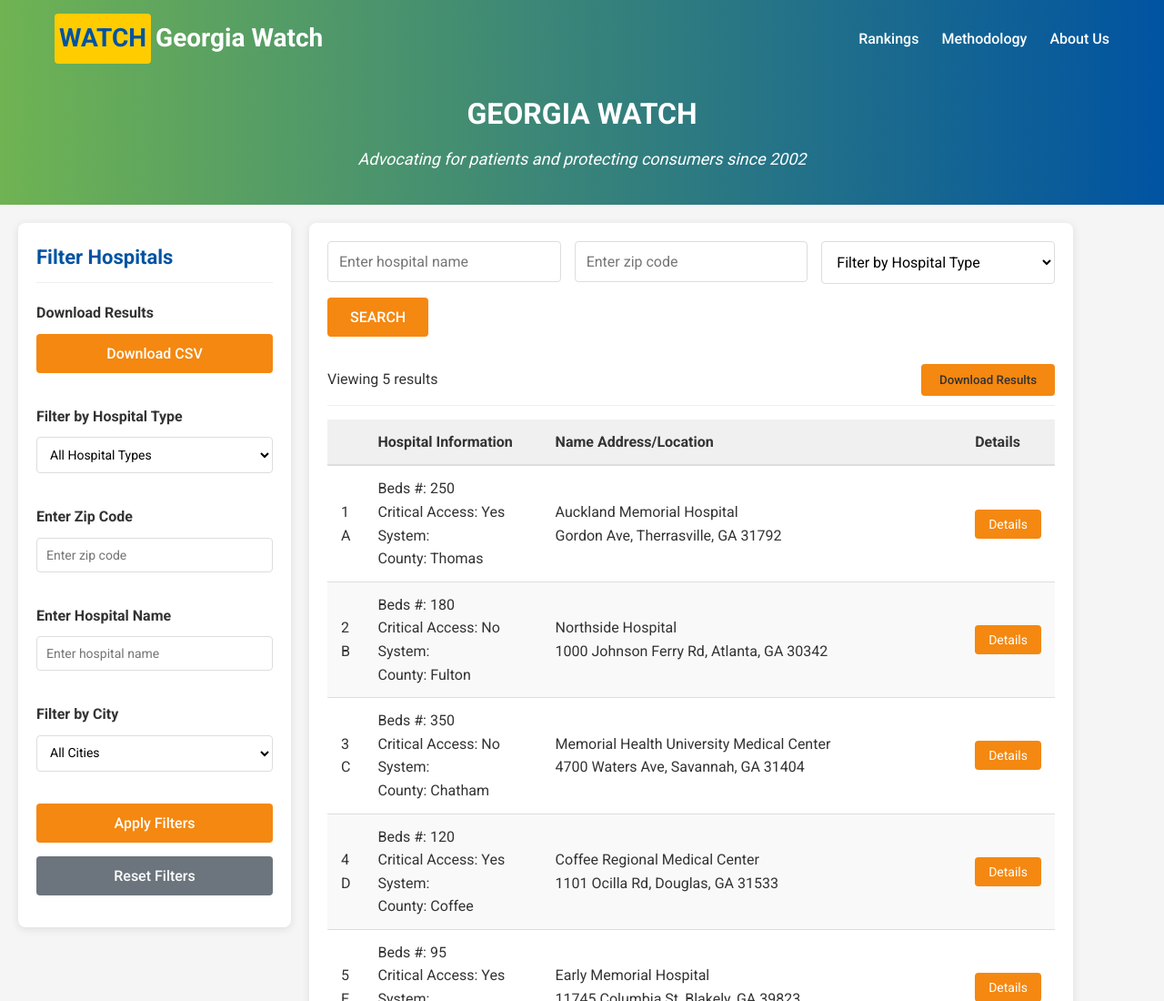
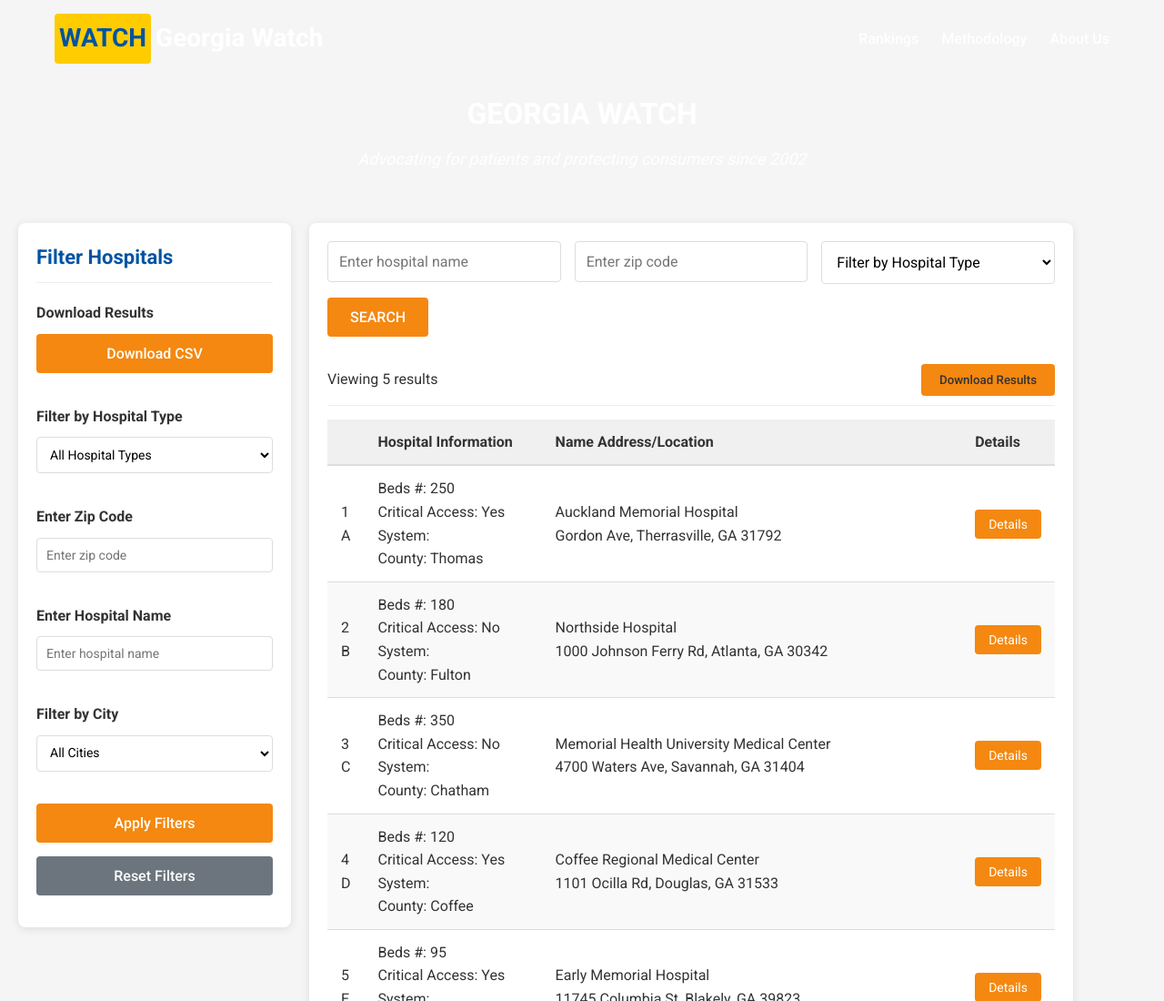
Before and after one commit to bayubanty/test_hospitality_scorecard, a plain HTML site: page index.html in a window 1280 px wide. Shown: the top 1100 px of the page at 91% size. Drawn offline with Linux system fonts and the light colour scheme.

Commit message:
Update style.css

```diff
--- a/style.css
+++ b/style.css
@@ -22,7 +22,7 @@ body {
 
 /* Header styles */
 header {
-    background: linear-gradient(to right, #6fb353, #0053a1);
+    background: linear-gradient(to right, #6fb353);
     color: white;
     padding: 15px 0;
 }
```
